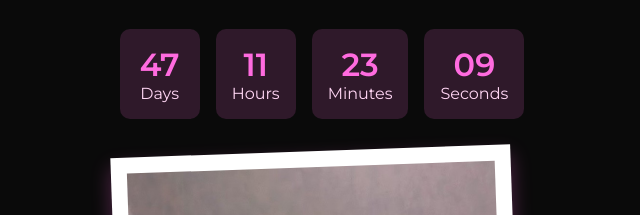
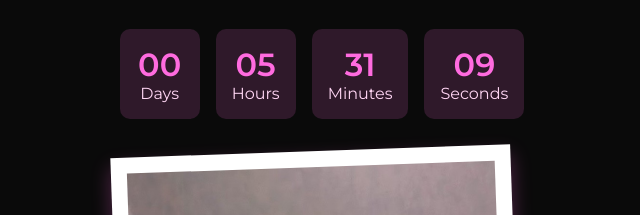
Before and after one commit to cooper378484/Birthday-wish-, a plain HTML site: page index.html in a window 1280 px wide. Shown: the part 180-395 px from the top of the page, 318-958 px from the left. Drawn offline with Linux system fonts and the light colour scheme.

Commit message:
Update index.html

```diff
--- a/index.html
+++ b/index.html
@@ -141,7 +141,7 @@
   <script>
     // SET YOUR TARGET DATE HERE (Year, Month-1, Day, Hour, Minute)
     // Example: June 15, 2024 at 00:00 would be new Date(2024, 5, 15)
-  const TARGET_DATE = new Date(2025, 7, 21, 0, 0, 0);
+  const TARGET_DATE = new Date(2025, 6, 4, 18, 8, 0);
     // Romantic messages
     const MESSAGES = [
       "Your smile makes every day brighter ❤️",
```
